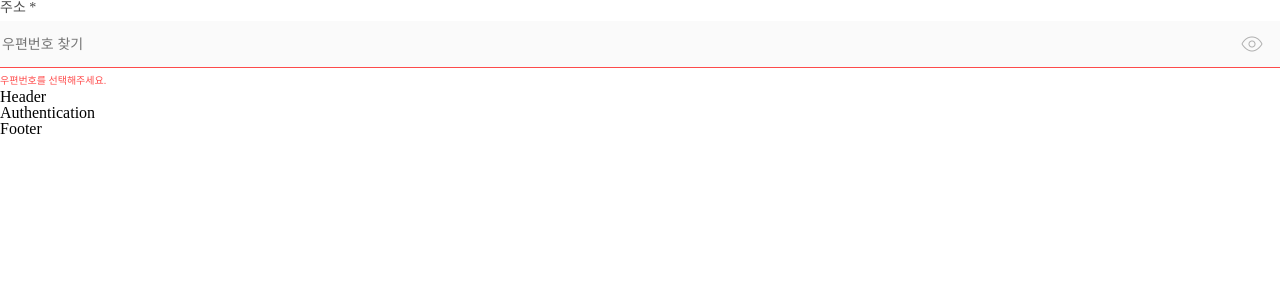
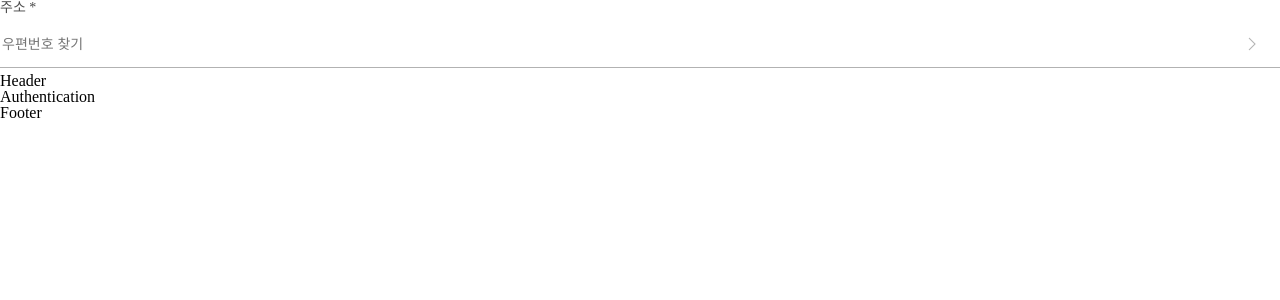
Before and after one commit to devJiraynor/board-project-20230530, a React (Create React App) app in the folder front/: page /auth in a window 1280 px wide. Shown: the top 300 px of the page. Built offline with nearby package versions, Linux system fonts and the light colour scheme; a web font is replaced by a local one.

Commit message:
2023.07.13. 16:00

```diff
--- a/front/src/App.tsx
+++ b/front/src/App.tsx
@@ -16,6 +16,7 @@ import BoardListItem from './components/BoardListItem';
 import Top3ListItem from './components/Top3ListItem';
 import CommentListItem from './components/CommentListItem';
 import InputBox from './components/InputBox';
+import { INPUT_ICON } from './constants';
 
 //! 메인화면         - path: '/' / component : <Main />
 //! 로그인 / 회원가입 - path: '/auth' / component : <Authentication />
@@ -28,7 +29,7 @@ import InputBox from './components/InputBox';
 function App() {
   return (
     <>
-      <InputBox label='주소 *' type='text' placeholder='우편번호 찾기' helper='우편번호를 선택해주세요.' />
+      <InputBox label='주소 *' type='text' placeholder='우편번호 찾기' icon={INPUT_ICON.ARROW} />
       <Header />
       <Routes>
         <Route path='/' element={<Main />} />
--- a/front/src/components/InputBox/index.tsx
+++ b/front/src/components/InputBox/index.tsx
@@ -1,26 +1,37 @@
 import React from 'react'
 import './style.css';
+import { INPUT_ICON } from 'src/constants';
 
 interface Props {
   label: string;
   type: string;
   placeholder: string;
-  helper: string;
-  icon?: string;
+  helper?: string;
+  icon?: INPUT_ICON;
+  error?: boolean;
 }
 
-export default function InputBox({ label, type, placeholder, helper, icon }: Props) {
+export default function InputBox({ label, type, placeholder, helper, icon, error }: Props) {
 
   return (
     <div className='input-box'>
       <div className='input-box-label'>{ label }</div>
-      <div className='input-box-container input-box-container-error'>
+      <div className={error ? 'input-box-container-error' : 'input-box-container'}>
         <input className='input' type={type} placeholder={placeholder} />
-        <div className='input-box-icon'>
-          <div className='input-on-icon'></div>
-        </div>
+        {
+          icon && (
+            <div className='input-box-icon'>
+              {
+                icon === INPUT_ICON.ON ? (<div className='input-on-icon'></div>) :
+                icon === INPUT_ICON.OFF ? (<div className='input-off-icon'></div>) :
+                icon === INPUT_ICON.ARROW ? (<div className='input-rigth-arrow-icon'></div>) :
+                (<></>)
+              }
+            </div>
+          )
+        }
       </div>
-      <div className='input-box-helper'>{ helper }</div>
+      { helper && (<div className='input-box-helper'>{ helper }</div>) }
     </div>
   )
 }
--- a/front/src/components/InputBox/style.css
+++ b/front/src/components/InputBox/style.css
@@ -49,8 +49,16 @@
 
 .input-box-icon {
   margin-right: 16px;
+
+  border-radius: 24px;
+
   width: 24px;
   height: 24px;
+}
+
+.input-box-icon:hover {
+  cursor: pointer;
+  background-color: rgba(0, 0, 0, 0.05);
 }
 
 .input-on-icon {
--- /dev/null
+++ b/front/src/constants/index.ts
@@ -0,0 +1,5 @@
+export enum INPUT_ICON {
+  ON = 'on',
+  OFF = 'off',
+  ARROW = 'arrow'
+};
```
